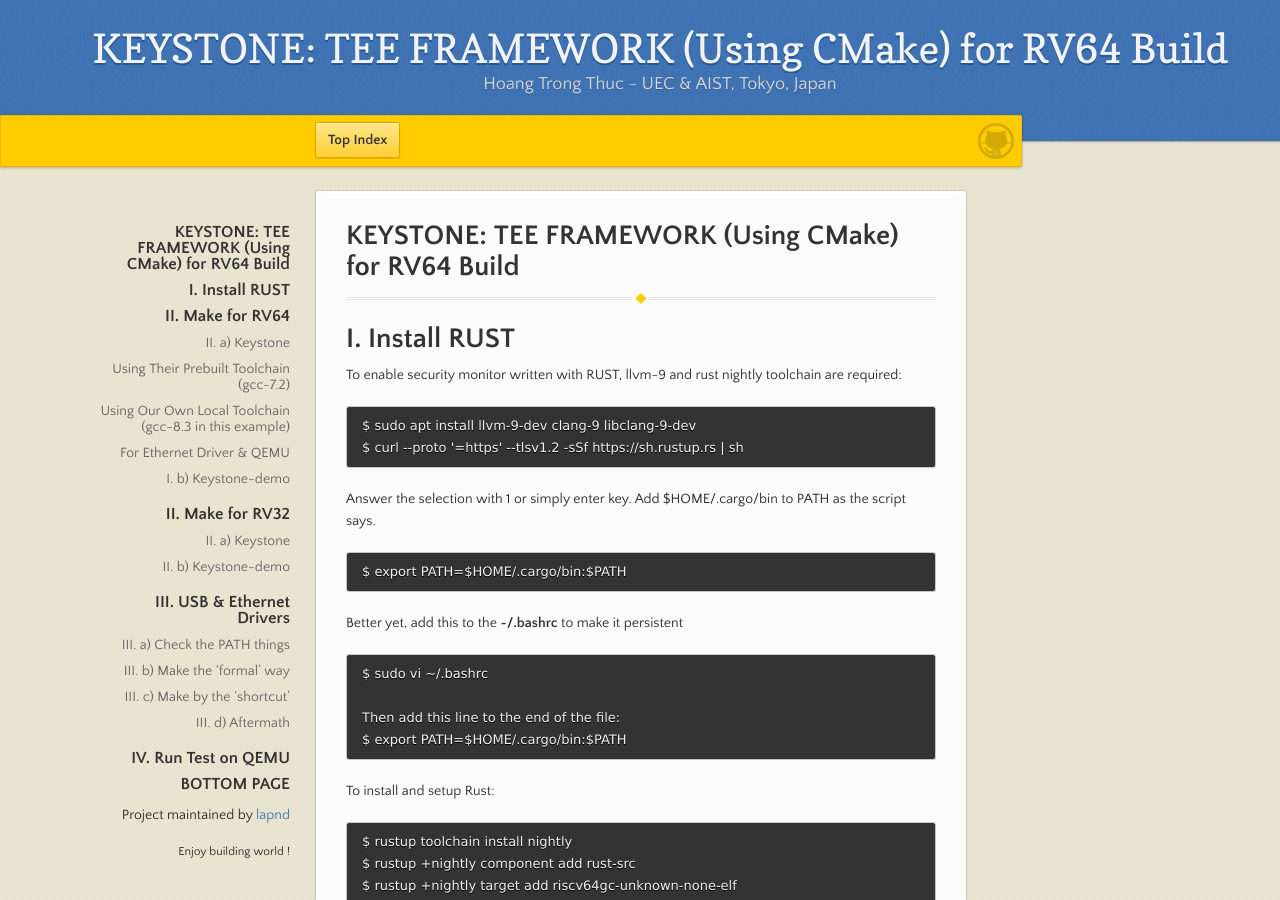
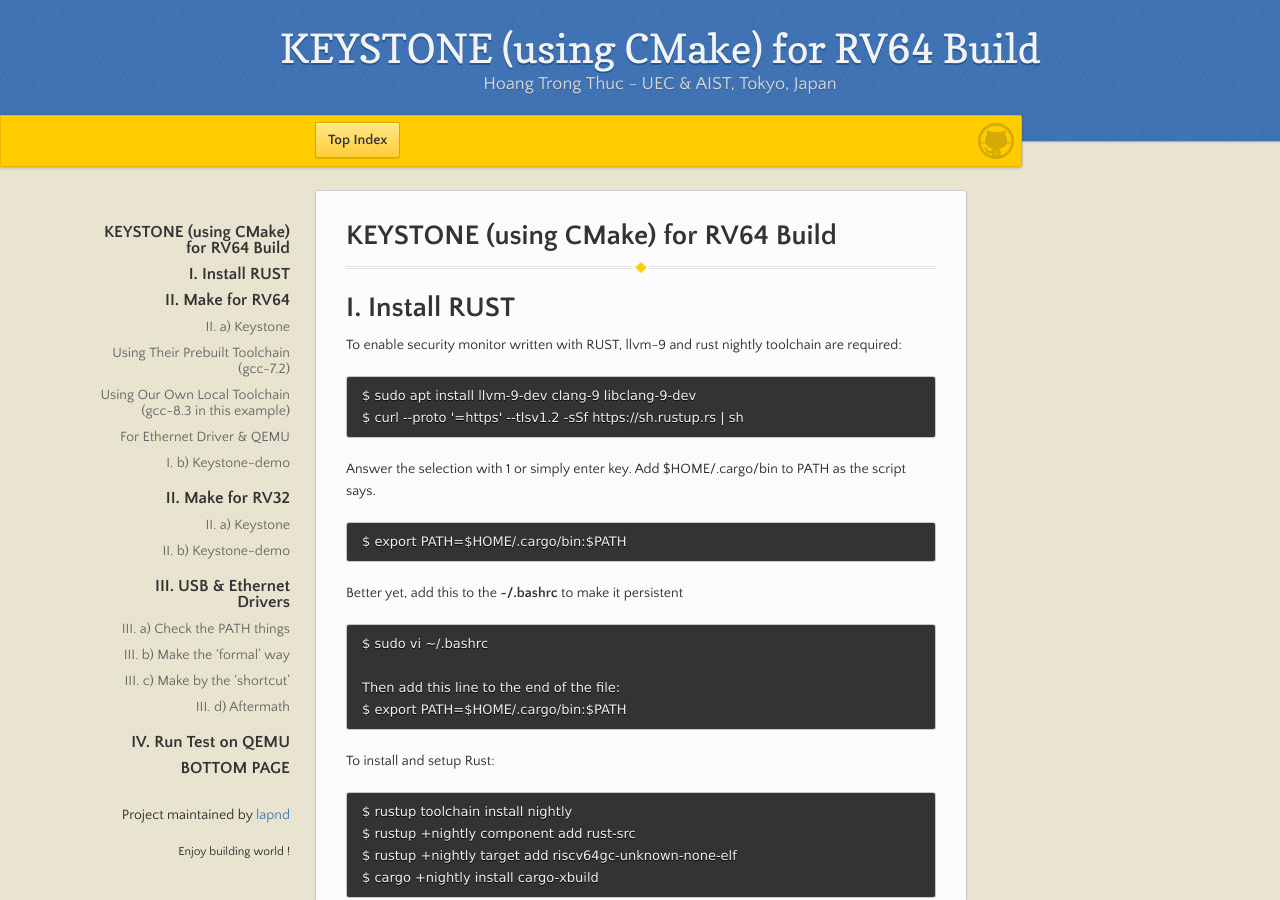
Before and after one commit to lapnd/httdes.github.io, a Jekyll site: the page built from keystone-cmake-64.md, in a window 1280 px wide and 900 px high. Built offline with Jekyll 4.4.1, drawn with Linux system fonts in a browser that asks for light colours; our own code applies the rules of GitHub Pages for plain Markdown files.

Commit message:
Update keystone-cmake-64.md

```diff
--- a/keystone-cmake-64.md
+++ b/keystone-cmake-64.md
@@ -2,7 +2,7 @@
 layout : default
 ---
 
-# KEYSTONE: TEE FRAMEWORK (Using CMake) for RV64 Build
+# KEYSTONE (using CMake) for RV64 Build
 
 * * *
 
```
